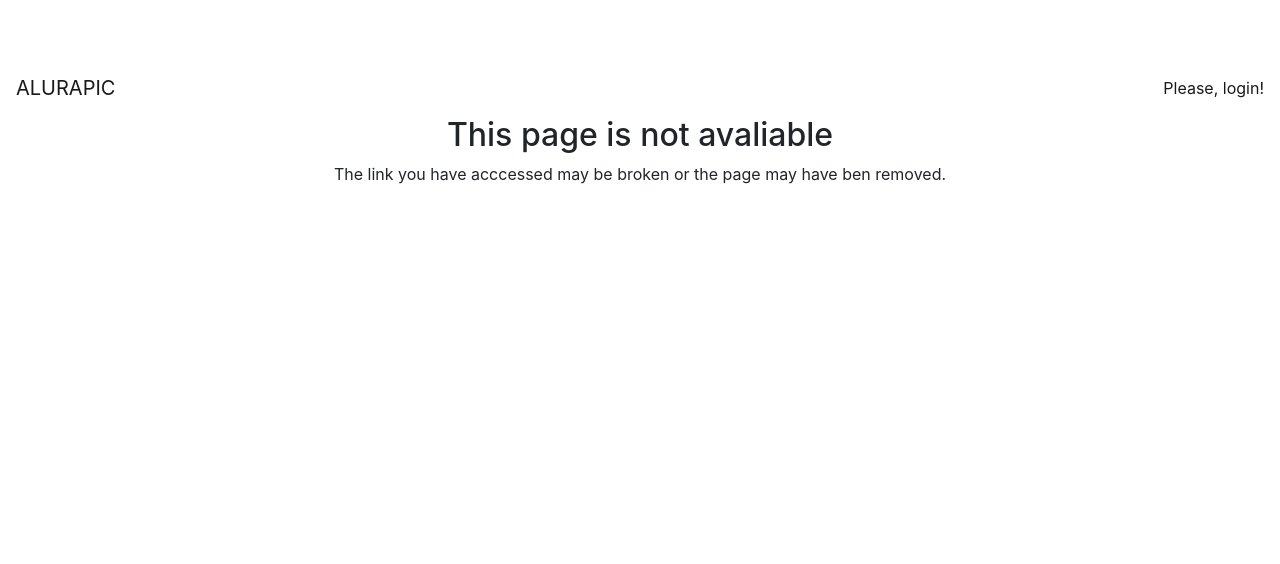
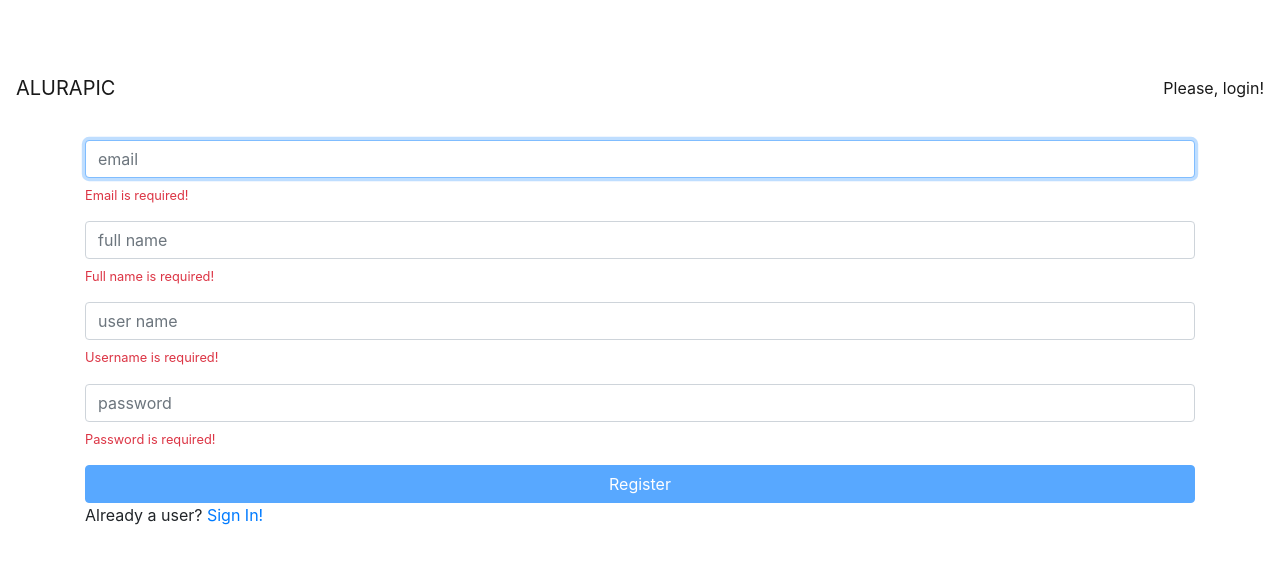
Before and after one commit to viniciusmonteiroarjonas/alurapic, an Angular app in the folder webapp/: page /signup in a window 1280 px wide. Shown: the top 564 px of the page. Built offline with nearby package versions, Linux system fonts and the light colour scheme.

Commit message:
registro de novos usuarios

```diff
--- a/webapp/src/app/app.routing.module.ts
+++ b/webapp/src/app/app.routing.module.ts
@@ -7,12 +7,17 @@ import { NotFoundComponent } from './errors/not-found/not-found.component';
 import { PhotoListResolver } from './photos/photo-list/photo-list.resolver';
 import { SignInComponent } from './home/signin/signin.component';
 import { AuthGuard } from './core/auth/auth.guard';
+import { SignUpComponent } from './home/signup/signup.component';
 
 const routes: Routes = [
   {
     path: '',
     component: SignInComponent,
     canActivate: [AuthGuard]
+  },
+  {
+    path: 'signup',
+    component: SignUpComponent,
   },
   {
     path: 'user/:id', component: PhotoListComponent, resolve: {
--- a/webapp/src/app/home/signin/signin.component.html
+++ b/webapp/src/app/home/signin/signin.component.html
@@ -1,3 +1,4 @@
+<div class="container">
   <h4 class="text-center">Login</h4>
   <form [formGroup]="loginForm" class="form mt-4" (submit)="login()">
     <div class="form-group">
@@ -14,3 +15,4 @@
     </button>
   </form>
   <p>Not a user?<a>Register now</a></p>
+</div>
--- /dev/null
+++ b/webapp/src/app/home/signup/new-user.ts
@@ -0,0 +1,6 @@
+export interface NewUser {
+  userName: string,
+  email: string,
+  fullname: string,
+  passwprd: string
+}
--- /dev/null
+++ b/webapp/src/app/home/signup/signup.component.html
@@ -0,0 +1,45 @@
+<div class="container">
+  <form [formGroup]="signupForm" class="form mt-4" (submit)="signup()">
+    <div class="form-group">
+      <input formControlName="email" class="form-control" placeholder="email" autofocus>
+      <ap-vmessage *ngIf="signupForm.get('email').errors?.required" text="Email is required!">
+      </ap-vmessage>
+      <ap-vmessage *ngIf="signupForm.get('email').errors?.email" text="Invalid e-mail">
+      </ap-vmessage>
+    </div>
+    <div class="form-group">
+      <input formControlName="fullName" class="form-control" placeholder="full name">
+      <ap-vmessage *ngIf="signupForm.get('fullName').errors?.required" text="Full name is required!">
+      </ap-vmessage>
+      <ap-vmessage *ngIf="signupForm.get('fullName').errors?.minlength" text="Minimum length is 2">
+      </ap-vmessage>
+      <ap-vmessage *ngIf="signupForm.get('fullName').errors?.maxlength" text="Maximum length is 40">
+      </ap-vmessage>
+    </div>
+    <div class="form-group">
+      <input formControlName="userName" class="form-control" placeholder="user name">
+      <ap-vmessage *ngIf="signupForm.get('userName').errors?.required" text="Username is required!">
+      </ap-vmessage>
+      <ap-vmessage *ngIf="signupForm.get('userName').errors?.minlength" text="Minimum length is 2">
+      </ap-vmessage>
+      <ap-vmessage *ngIf="signupForm.get('userName').errors?.maxlength" text="Maximum length is 30">
+      </ap-vmessage>
+      <ap-vmessage *ngIf="signupForm.get('userName').errors?.lowerCase" text="Must be lowercase">
+      </ap-vmessage>
+      <ap-vmessage text="Username already taken" *ngIf="signupForm.get('userName').errors?.userNameTaken">
+      </ap-vmessage>
+      <small *ngIf="signupForm.get('userName').valid" class="text-success">User available</small>
+    </div>
+    <div class="form-group">
+      <input formControlName="password" type="password" class="form-control" placeholder="password">
+      <ap-vmessage *ngIf="signupForm.get('password').errors?.required" text="Password is required!">
+      </ap-vmessage>
+      <ap-vmessage *ngIf="signupForm.get('password').errors?.minlength" text="Minimum length is 8">
+      </ap-vmessage>
+      <ap-vmessage *ngIf="signupForm.get('password').errors?.maxlength" text="Maximum length is 14">
+      </ap-vmessage>
+    </div>
+    <button [disabled]="signupForm.invalid || signupForm.pending" class="btn btn-primary btn-block">Register</button>
+    <p>Already a user? <a [routerLink]="['']">Sign In!</a></p>
+  </form>
+</div>
--- /dev/null
+++ b/webapp/src/app/home/signup/signup.component.ts
@@ -0,0 +1,63 @@
+import { Component, OnInit } from '@angular/core';
+import { FormGroup, FormBuilder, Validators } from '@angular/forms';
+import { lowerCaseValidator } from 'src/app/shared/validators/lower-case.validator';
+import { UserNotTakenValidatorService } from './user-not-taken.validator.service';
+import { NewUser } from './new-user';
+import { SignUpService } from './signup.service';
+import { Router } from '@angular/router';
+
+@Component({
+  templateUrl: './signup.component.html'
+})
+export class SignUpComponent implements OnInit {
+
+  signupForm: FormGroup;
+
+  constructor(
+    private formBuilder: FormBuilder,
+    private userNotTakenValidatorService: UserNotTakenValidatorService,
+    private signupService: SignUpService,
+    private router: Router
+  ) { }
+
+  ngOnInit() {
+    this.signupForm = this.formBuilder.group({
+      email: ['', [
+        Validators.required,
+        Validators.email
+      ]
+      ],
+      fullName: ['', [
+        Validators.required,
+        Validators.minLength(2),
+        Validators.maxLength(40)
+      ]
+      ],
+      userName: ['', [
+        Validators.required,
+        lowerCaseValidator,
+        Validators.minLength(2),
+        Validators.maxLength(30)
+      ],
+        this.userNotTakenValidatorService.checkUserNameTaken()
+      ],
+      password: ['', [
+        Validators.required,
+        Validators.minLength(8),
+        Validators.maxLength(14)
+      ]
+      ],
+    });
+  }
+
+  signup() {
+    const newUser = this.signupForm.getRawValue() as NewUser;
+    this.signupService
+      .signup(newUser)
+      .subscribe(
+        () => this.router.navigate(['']),
+        err => console.log(err)
+      )
+  }
+
+}
--- /dev/null
+++ b/webapp/src/app/home/signup/signup.service.ts
@@ -0,0 +1,20 @@
+import { Injectable } from '@angular/core';
+import { HttpClient } from '@angular/common/http';
+import { NewUser } from './new-user';
+
+const API_URL = "http://localhost:3000";
+
+@Injectable({ providedIn: 'root' })
+export class SignUpService {
+
+  constructor(private http: HttpClient) { }
+
+  checkUserNameTaken(userName: string) {
+
+    return this.http.get(API_URL + '/user/exists/' + userName);
+  }
+
+  signup(newUser: NewUser) {
+    return this.http.post(API_URL + 'user/sign', newUser)
+  }
+}
--- /dev/null
+++ b/webapp/src/app/home/signup/user-not-taken.validator.service.ts
@@ -0,0 +1,24 @@
+import { debounceTime, switchMap, first, map } from 'rxjs/operators';
+import { AbstractControl } from '@angular/forms';
+import { SignUpService } from './signup.service';
+import { Injectable } from '@angular/core';
+
+@Injectable({ providedIn: 'root' })
+export class UserNotTakenValidatorService {
+
+  constructor(private signUpService: SignUpService) { }
+
+  checkUserNameTaken() {
+
+    return (control: AbstractControl) => {
+      return control
+        .valueChanges
+        .pipe(debounceTime(300))
+        .pipe(switchMap(userName =>
+          this.signUpService.checkUserNameTaken(userName)
+        ))
+        .pipe(map(isTaken => isTaken ? { userNameTaken: true } : null))
+        .pipe(first());
+    }
+  }
+}
--- /dev/null
+++ b/webapp/src/app/shared/validators/lower-case.validator.ts
@@ -0,0 +1,9 @@
+import { AbstractControl } from '@angular/forms';
+
+export function lowerCaseValidator(control: AbstractControl) {
+
+  if (control.value.trim() && !/^[a-z0-9_\-]+$/.test(control.value)) {
+    return { lowerCase: true }
+  }
+  return null;
+}
```
Also changed, not shown: webapp/src/app/home/home.module.ts (+4 -3 lines). Lines whose indentation alone changed are shown as unchanged.
